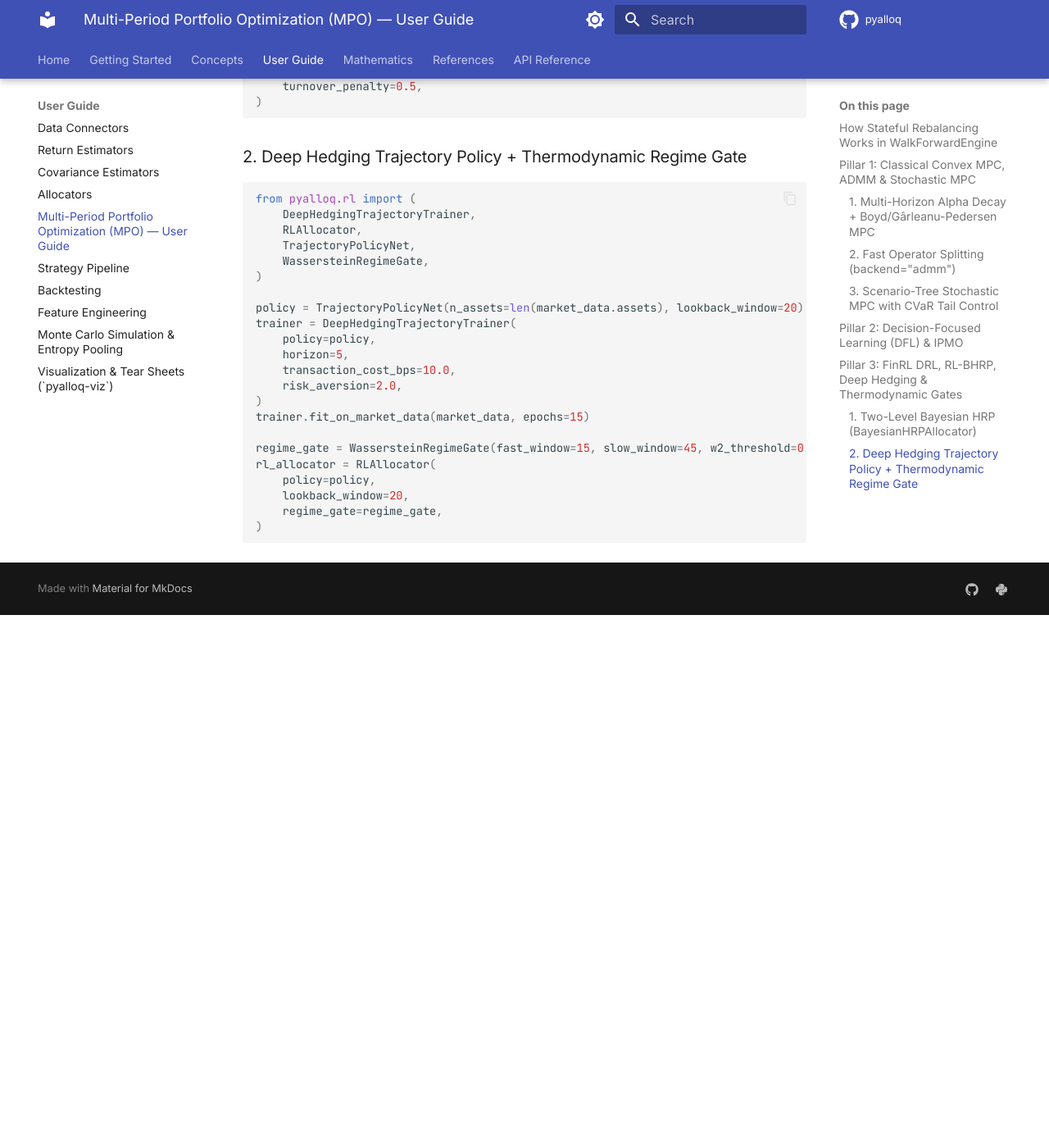
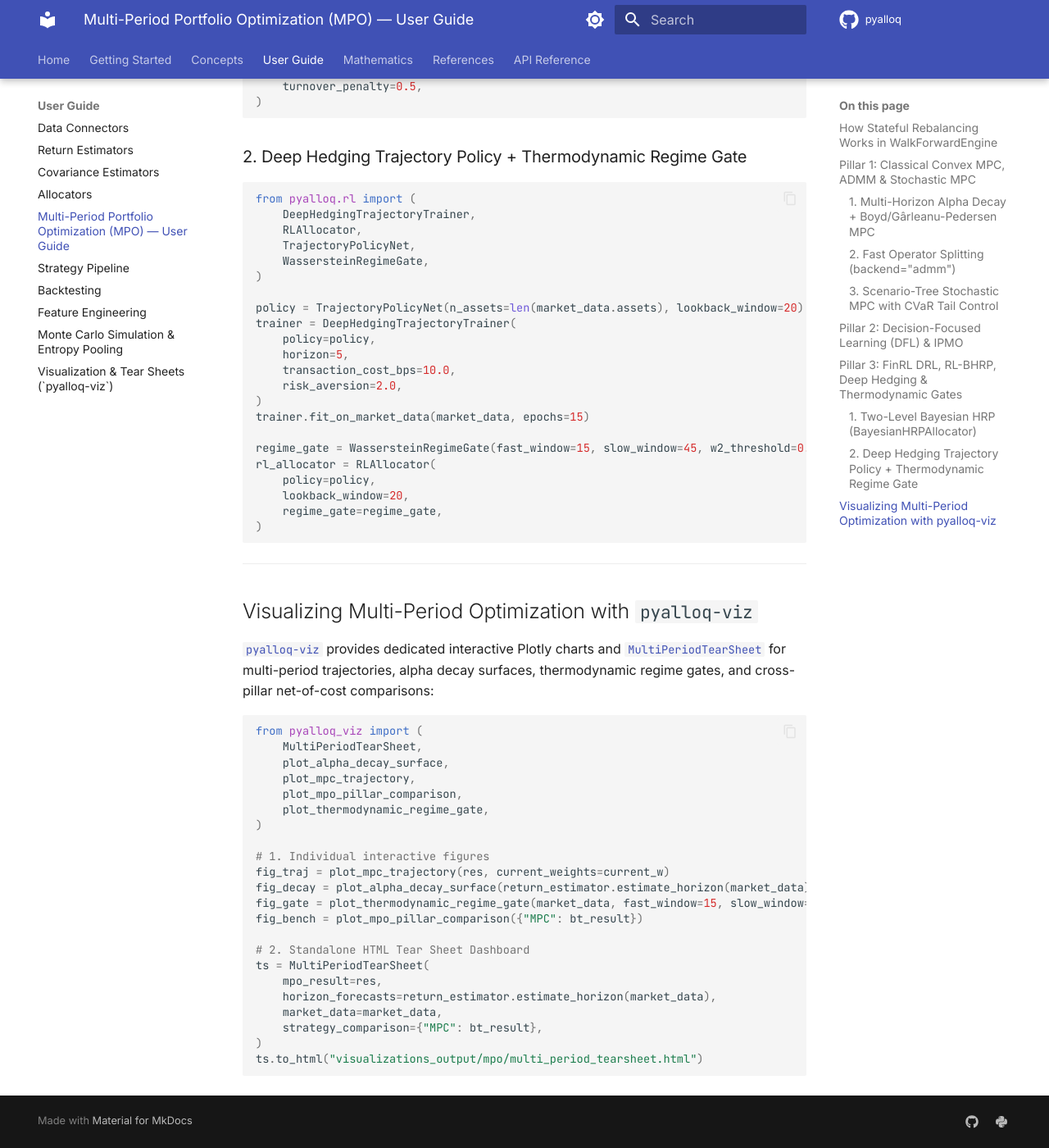
Before and after one commit to AlloqAlpha/pyalloq, an MkDocs documentation site: the page built from docs/user-guide/multi-period-optimization.md, in a window 1280 px wide and 1400 px high, scrolled down 3382 px. Shown: the whole window at 82% size. Built offline with MkDocs 1.6.1 and Material for MkDocs 9.7.7, drawn with Linux system fonts in a browser that asks for light colours; comment, search, counter and statistics services are not loaded; before the commit the page ends 4132 px from its top, so only the background shows below that.

Commit message:
feat: updated documentation on mpo

````diff
--- a/docs/user-guide/multi-period-optimization.md
+++ b/docs/user-guide/multi-period-optimization.md
@@ -176,3 +176,34 @@
     regime_gate=regime_gate,
 )
 ```
+
+---
+
+## Visualizing Multi-Period Optimization with `pyalloq-viz`
+
+[`pyalloq-viz`](file:///Users/siddesh/Downloads/experiments/public-repositories/pyalloq/src/pyalloq-viz/src/pyalloq_viz/__init__.py) provides dedicated interactive Plotly charts and [`MultiPeriodTearSheet`](file:///Users/siddesh/Downloads/experiments/public-repositories/pyalloq/src/pyalloq-viz/src/pyalloq_viz/tearsheets/multi_period_ts.py) for multi-period trajectories, alpha decay surfaces, thermodynamic regime gates, and cross-pillar net-of-cost comparisons:
+
+```python
+from pyalloq_viz import (
+    MultiPeriodTearSheet,
+    plot_alpha_decay_surface,
+    plot_mpc_trajectory,
+    plot_mpo_pillar_comparison,
+    plot_thermodynamic_regime_gate,
+)
+
+# 1. Individual interactive figures
+fig_traj = plot_mpc_trajectory(res, current_weights=current_w)
+fig_decay = plot_alpha_decay_surface(return_estimator.estimate_horizon(market_data))
+fig_gate = plot_thermodynamic_regime_gate(market_data, fast_window=15, slow_window=45)
+fig_bench = plot_mpo_pillar_comparison({"MPC": bt_result})
+
+# 2. Standalone HTML Tear Sheet Dashboard
+ts = MultiPeriodTearSheet(
+    mpo_result=res,
+    horizon_forecasts=return_estimator.estimate_horizon(market_data),
+    market_data=market_data,
+    strategy_comparison={"MPC": bt_result},
+)
+ts.to_html("visualizations_output/mpo/multi_period_tearsheet.html")
+```
````
Also changed, not shown: README.md (+1 -1 lines).
